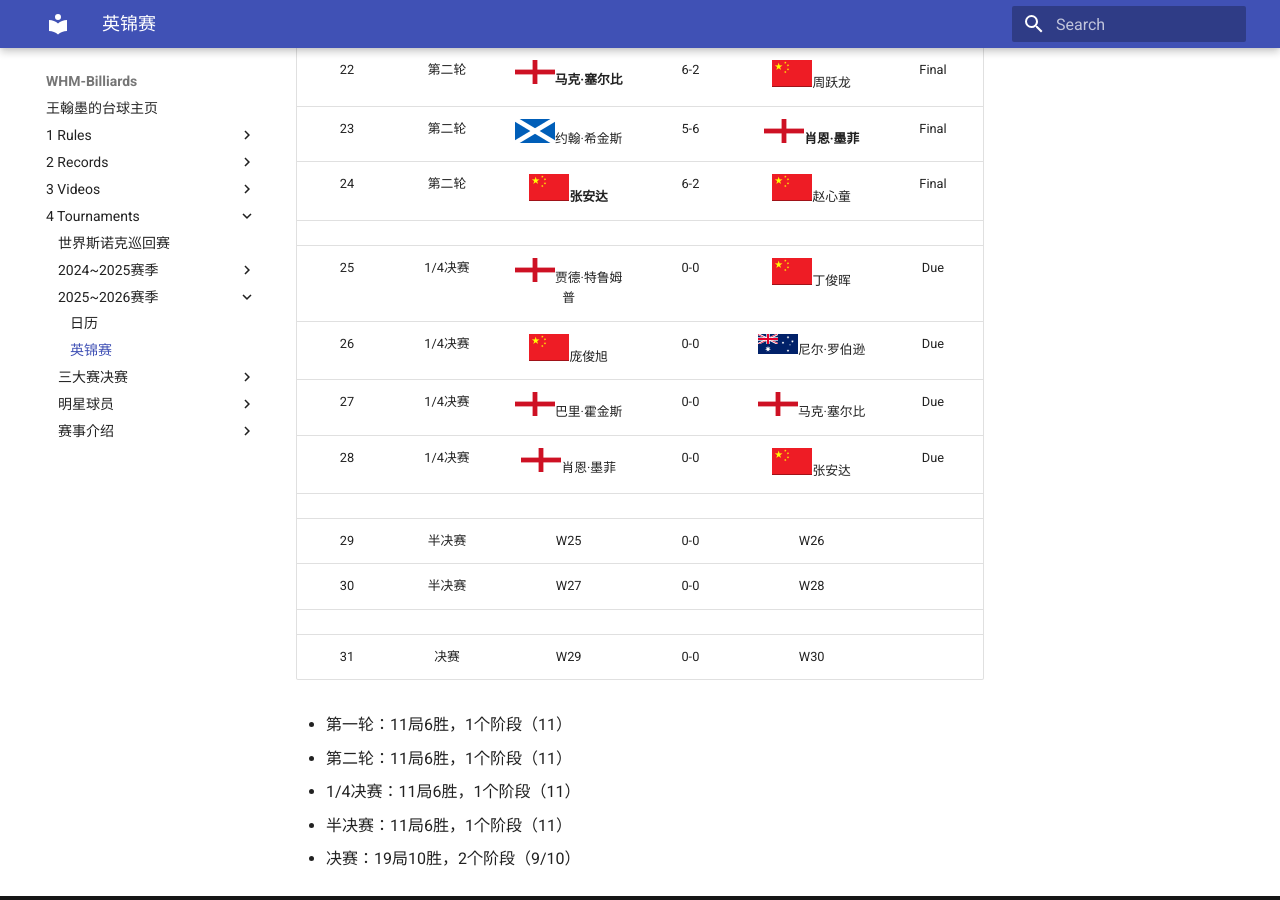
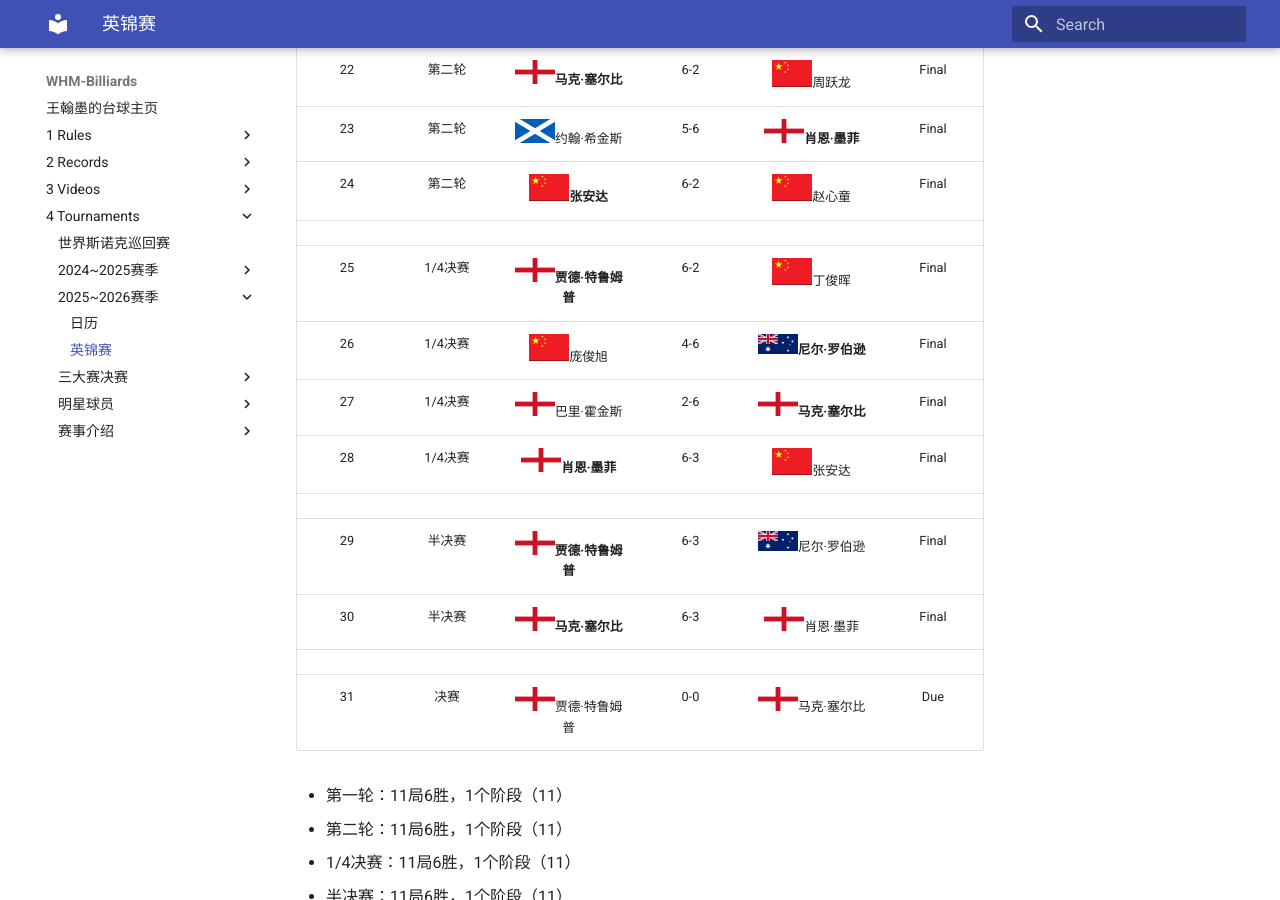
Before and after one commit to whm-billiards/whm-billiards.github.io, an MkDocs documentation site: the page built from docs/4-Tournaments/2025~2026赛季/2-英锦赛.md, in a window 1280 px wide and 900 px high, scrolled down 1787 px. Built offline with MkDocs 1.6.1 and Material for MkDocs 9.7.7, drawn with Linux system fonts in a browser that asks for light colours.

Commit message:
UK Championships 12.6/12.7

```diff
--- a/docs/4-Tournaments/2025~2026赛季/2-英锦赛.md
+++ b/docs/4-Tournaments/2025~2026赛季/2-英锦赛.md
@@ -32,15 +32,15 @@
 |  23  | 第二轮  | ![](../img/scotland.png)约翰·希金斯            |  5-6  | ![](../img/england.png)**肖恩·墨菲**          | Final        |
 |  24  | 第二轮  | ![](../img/china.png)**张安达**               |  6-2  | ![](../img/china.png)赵心童                   | Final        |
 |      |        |                                                |       |                                              |              |
-|  25  | 1/4决赛 | ![](../img/england.png)贾德·特鲁姆普           |  0-0  | ![](../img/china.png)丁俊晖                   | Due          |
-|  26  | 1/4决赛 | ![](../img/china.png)庞俊旭                   |  0-0  | ![](../img/australia.png)尼尔·罗伯逊           | Due          |
-|  27  | 1/4决赛 | ![](../img/england.png)巴里·霍金斯             |  0-0  | ![](../img/england.png)马克·塞尔比            | Due          |
-|  28  | 1/4决赛 | ![](../img/england.png)肖恩·墨菲               |  0-0  | ![](../img/china.png)张安达                   | Due          |
+|  25  | 1/4决赛 | ![](../img/england.png)**贾德·特鲁姆普**      |  6-2  | ![](../img/china.png)丁俊晖                   | Final        |
+|  26  | 1/4决赛 | ![](../img/china.png)庞俊旭                   |  4-6  | ![](../img/australia.png)**尼尔·罗伯逊**      | Final        |
+|  27  | 1/4决赛 | ![](../img/england.png)巴里·霍金斯             |  2-6  | ![](../img/england.png)**马克·塞尔比**        | Final        |
+|  28  | 1/4决赛 | ![](../img/england.png)**肖恩·墨菲**          |  6-3  | ![](../img/china.png)张安达                   | Final        |
 |      |        |                                                |       |                                              |              |
-|  29  | 半决赛  |                  W25                          |  0-0  |                 W26                          |              |
-|  30  | 半决赛  |                  W27                          |  0-0  |                 W28                          |              |
+|  29  | 半决赛  | ![](../img/england.png)**贾德·特鲁姆普**       |  6-3  | ![](../img/australia.png)尼尔·罗伯逊          | Final        |
+|  30  | 半决赛  | ![](../img/england.png)**马克·塞尔比**         |  6-3  | ![](../img/england.png)肖恩·墨菲              | Final        |
 |      |        |                                                |       |                                              |              |
-|  31  | 决赛    |                  W29                          |  0-0  |                 W30                          |              |
+|  31  | 决赛    | ![](../img/england.png)贾德·特鲁姆普           |  0-0  | ![](../img/england.png)马克·塞尔比            | Due          |
 
 - 第一轮：11局6胜，1个阶段（11）
 - 第二轮：11局6胜，1个阶段（11）
```
Also changed, not shown: docs/4-Tournaments/README.md (+4 -6 lines).
